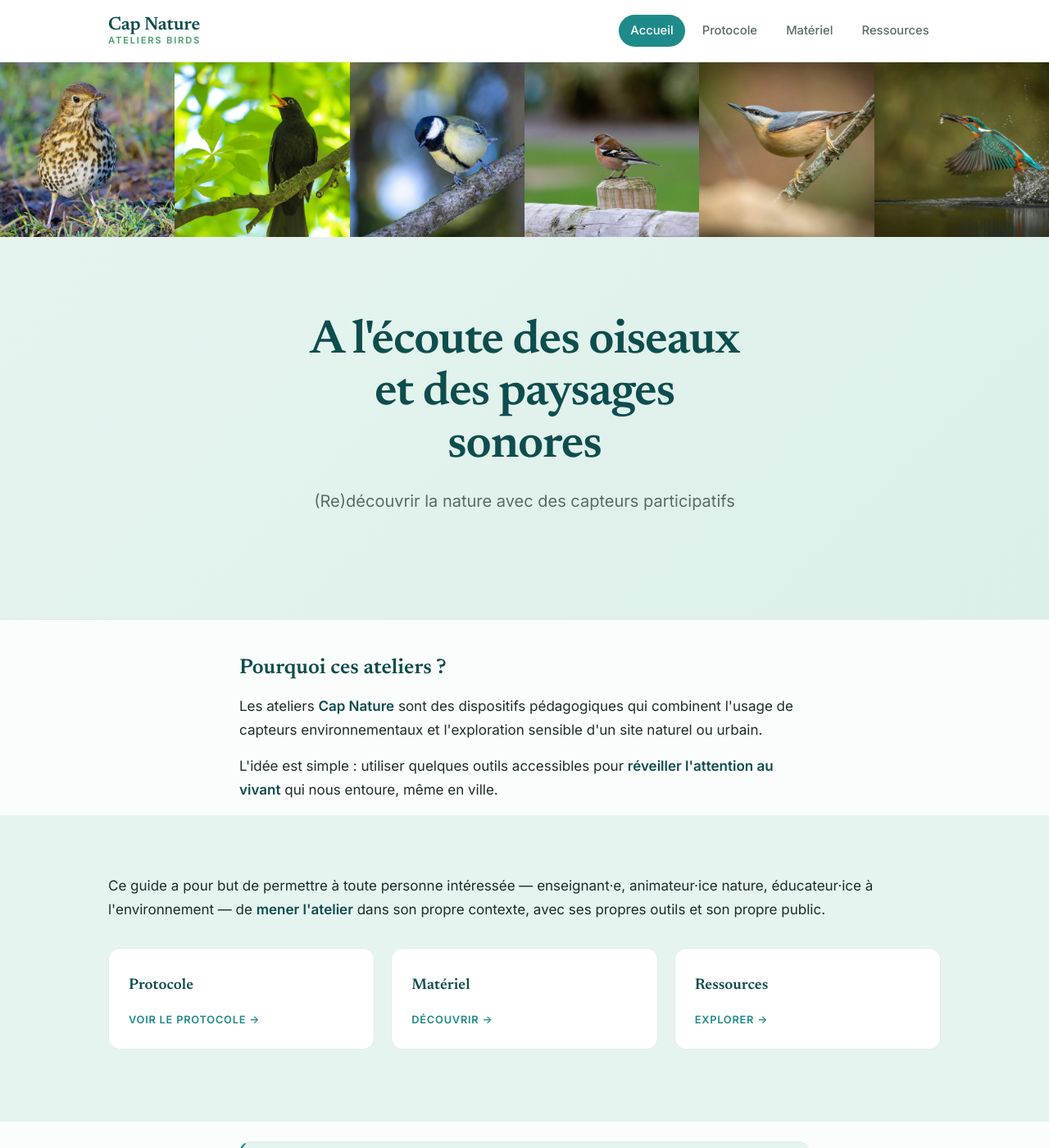
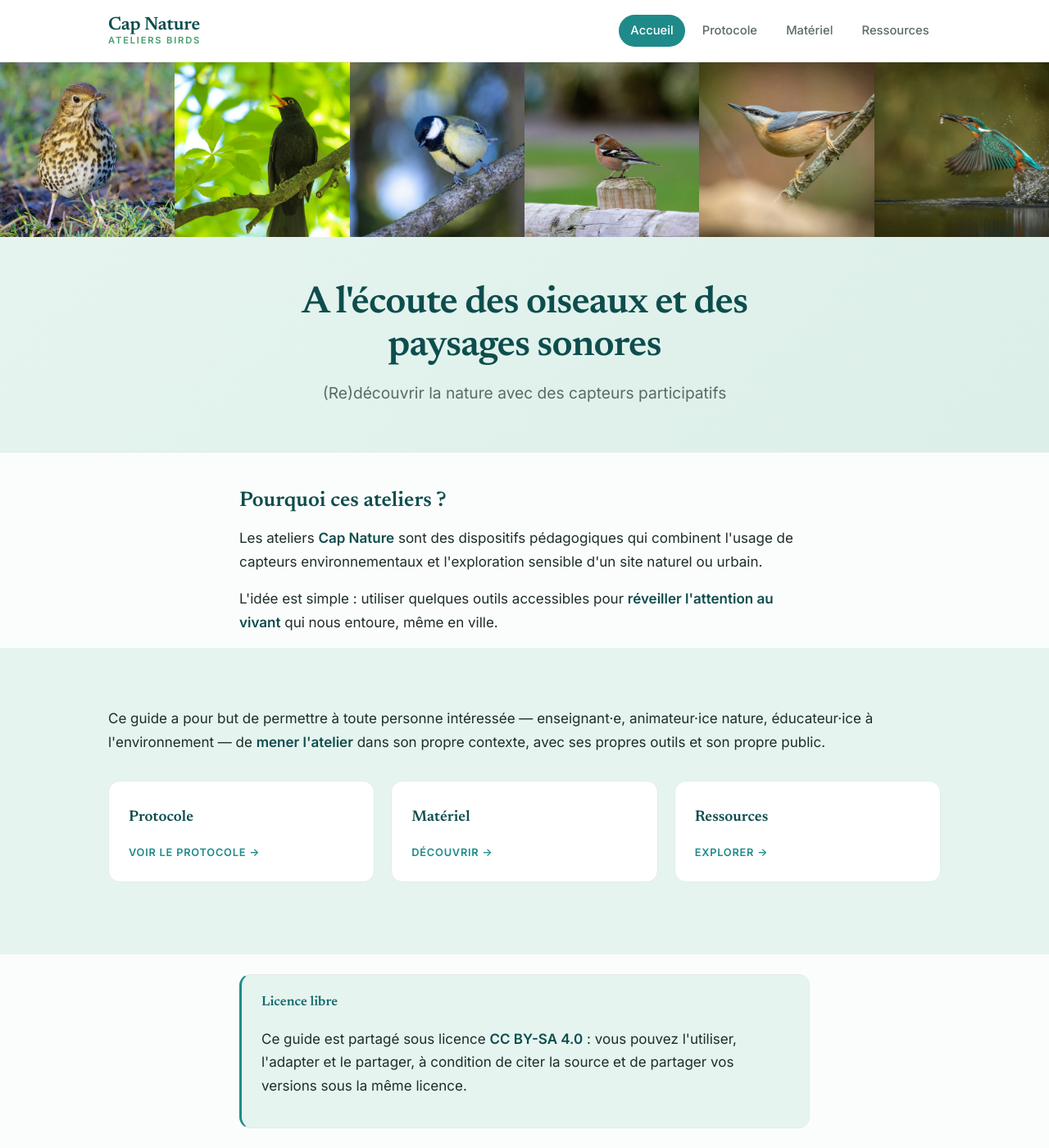
Before and after one commit to marieleapouliquen/wiki-cap-nature, a Jekyll site: the page built from index.md, in a window 1280 px wide and 1400 px high. Shown: the whole window at 82% size. Built offline with Jekyll 4.4.1, drawn with Linux system fonts in a browser that asks for light colours.

Commit message:
Update style.css

```diff
--- a/assets/css/style.css
+++ b/assets/css/style.css
@@ -1,6 +1,6 @@
 /* ============================================================
    Cap Nature — Feuille de style
-   Direction : épuré, clair, minimal. Palette vert / teal.
+   Epuré, clair, minimal. Palette vert / teal.
    ============================================================ */
 
 @import url('https://fonts.googleapis.com/css2?family=Inter:wght@400;500;600;700&family=Newsreader:opsz,wght@6..72,400;6..72,500;6..72,600&display=swap');
@@ -280,26 +280,28 @@ tr:last-child td { border-bottom: none; }
 /* ---------- HERO (épuré, clair) ---------- */
 .hero {
   background: linear-gradient(135deg, var(--mint) 0%, #dcefe8 100%);
-  padding: clamp(3rem, 8vw, 6rem) 2rem;
+  padding: clamp(2.25rem, 4.5vw, 3.5rem) 2rem;
   text-align: center;
   border-bottom: 1px solid var(--line);
 }
 .hero h1 {
-  font-size: clamp(2.2rem, 6vw, 3.6rem);
+  font-size: clamp(1.9rem, 4.5vw, 2.9rem);
   color: var(--teal-dark);
-  margin: 0 auto 1.25rem;
-  max-width: 16ch;
-  line-height: 1.1;
+  margin: 0 auto 1rem;
+  max-width: 20ch;
+  line-height: 1.12;
 }
 .hero-sub {
-  font-size: clamp(1.05rem, 2vw, 1.25rem);
+  font-size: clamp(1.05rem, 2vw, 1.2rem);
   color: var(--ink-soft);
   font-weight: 400;
-  line-height: 1.6;
-  margin: 0 auto 2rem;
+  line-height: 1.55;
+  margin: 0 auto;
   max-width: 56ch;
 }
+.hero-meta:not(:empty) { margin-top: 1.5rem; }
 .hero-meta { display: flex; gap: 0.7rem; flex-wrap: wrap; justify-content: center; }
+
 .hero-tag {
   background: var(--paper);
   border: 1px solid var(--line);
```
